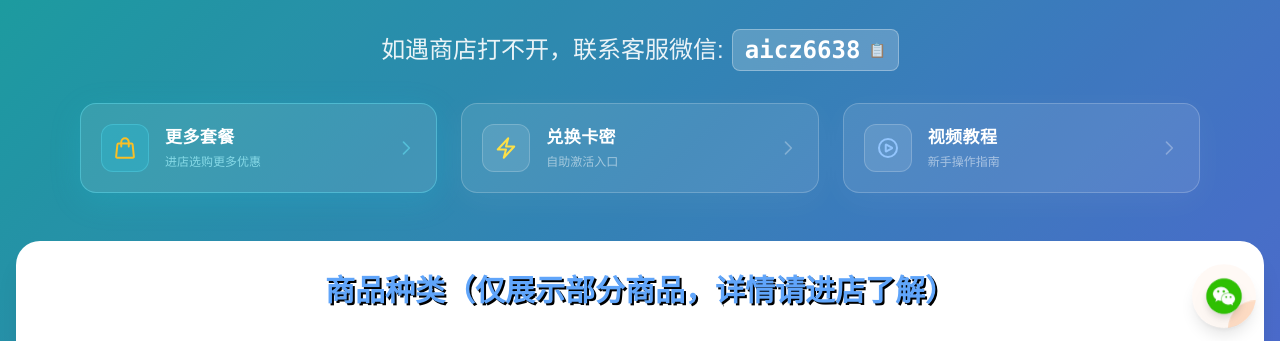
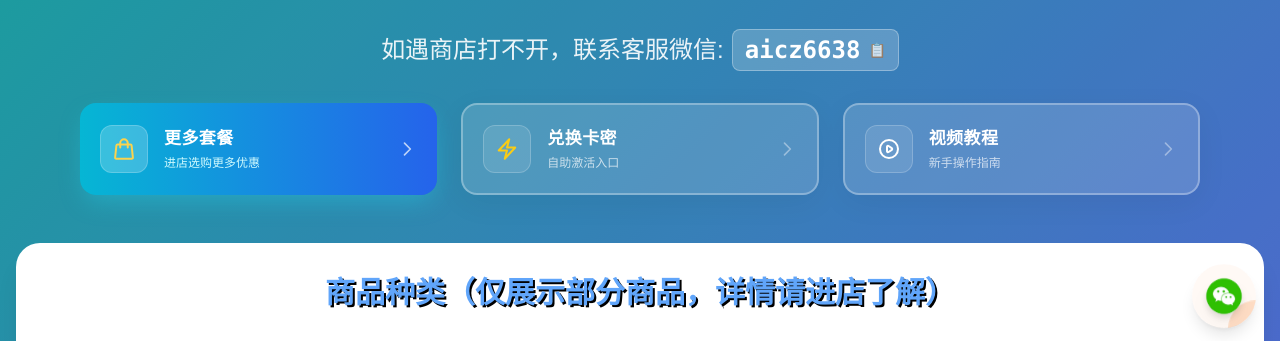
Before and after one commit to ztf6638-ui/gptchongzhi.net, a plain HTML site: page index.html in a window 1280 px wide. Shown: the part 443-784 px from the top of the page. Drawn offline with Linux system fonts and the light colour scheme; a script that the page names is missing; a web font is replaced by a local one.

Commit message:
Update index.html
123

```diff
--- a/index.html
+++ b/index.html
@@ -228,61 +228,62 @@
             <div class="grid grid-cols-1 lg:grid-cols-3 gap-6 mb-12 w-full max-w-6xl mx-auto px-4 font-sans">
 
     <a href="https://fe.dtyuedan.cn/shop/L8V0BD2G" target="_blank"
-       class="group relative flex items-center justify-between p-5 rounded-2xl border border-cyan-300/40 bg-white/10 shadow-[0_8px_32px_rgba(34,211,238,0.15)] hover:bg-white/15 hover:border-cyan-300 hover:-translate-y-1 transition-all duration-300 backdrop-blur-md"
+       class="group relative flex items-center justify-between p-5 rounded-2xl bg-gradient-to-r from-cyan-500 to-blue-600 shadow-[0_10px_25px_-5px_rgba(34,211,238,0.4)] hover:shadow-[0_15px_30px_-5px_rgba(34,211,238,0.6)] hover:-translate-y-1 transition-all duration-300"
        onclick="trackEvent('purchase_click')">
         <div class="flex items-center gap-4">
-            <div class="flex items-center justify-center w-12 h-12 rounded-xl bg-cyan-400/20 border border-cyan-300/30 group-hover:scale-110 transition-transform">
-                <svg xmlns="http://www.w3.org/2000/svg" class="w-6 h-6 text-amber-400" fill="none" viewBox="0 0 24 24" stroke="currentColor" stroke-width="2">
+            <div class="flex items-center justify-center w-12 h-12 rounded-xl bg-white/20 border border-white/20 group-hover:scale-110 transition-transform">
+                <svg xmlns="http://www.w3.org/2000/svg" class="w-6 h-6 text-amber-300" fill="none" viewBox="0 0 24 24" stroke="currentColor" stroke-width="2">
                     <path stroke-linecap="round" stroke-linejoin="round" d="M15.75 10.5V6a3.75 3.75 0 10-7.5 0v4.5m11.356-1.993l1.263 12c.07.665-.45 1.243-1.119 1.243H4.25a1.125 1.125 0 01-1.12-1.243l1.264-12A1.125 1.125 0 015.513 7.5h12.974c.576 0 1.059.435 1.119 1.007z" />
                 </svg>
             </div>
             <div class="text-left">
                 <p class="text-[17px] font-bold text-white tracking-wide">更多套餐</p>
-                <p class="text-[12px] text-cyan-200/70 font-medium mt-0.5">进店选购更多优惠</p>
+                <p class="text-[12px] text-cyan-100 font-medium mt-0.5">进店选购更多优惠</p>
             </div>
         </div>
-        <svg xmlns="http://www.w3.org/2000/svg" class="h-5 w-5 text-cyan-300/50 group-hover:text-cyan-300 group-hover:translate-x-1 transition-all" fill="none" viewBox="0 0 24 24" stroke="currentColor" stroke-width="2">
+        <svg xmlns="http://www.w3.org/2000/svg" class="h-5 w-5 text-white/70 group-hover:text-white group-hover:translate-x-1 transition-all" fill="none" viewBox="0 0 24 24" stroke="currentColor" stroke-width="2">
             <path stroke-linecap="round" stroke-linejoin="round" d="M9 5l7 7-7 7" />
         </svg>
     </a>
 
     <a href="https://plus.aicheap.vip/" target="_blank"
-       class="group relative flex items-center justify-between p-5 rounded-2xl border border-white/20 bg-white/10 shadow-[0_8px_32px_rgba(255,255,255,0.05)] hover:bg-white/20 hover:border-white/50 hover:-translate-y-1 transition-all duration-300 backdrop-blur-md"
+       class="group relative flex items-center justify-between p-5 rounded-2xl border-2 border-white/30 bg-white/15 shadow-[0_8px_32px_rgba(0,0,0,0.05)] hover:bg-white/25 hover:border-white/60 hover:-translate-y-1 transition-all duration-300 backdrop-blur-md"
        onclick="trackEvent('recharge_click')">
         <div class="flex items-center gap-4">
             <div class="flex items-center justify-center w-12 h-12 rounded-xl bg-white/10 border border-white/20 group-hover:scale-110 transition-transform">
-                <svg xmlns="http://www.w3.org/2000/svg" class="w-6 h-6 text-yellow-300" fill="none" viewBox="0 0 24 24" stroke="currentColor" stroke-width="2">
+                <svg xmlns="http://www.w3.org/2000/svg" class="w-6 h-6 text-yellow-400" fill="none" viewBox="0 0 24 24" stroke="currentColor" stroke-width="2">
                     <path stroke-linecap="round" stroke-linejoin="round" d="M3.75 13.5l10.5-11.25L12 10.5h8.25L9.75 21.75 12 13.5H3.75z" />
                 </svg>
             </div>
             <div class="text-left">
                 <p class="text-[17px] font-bold text-white tracking-wide">兑换卡密</p>
-                <p class="text-[12px] text-white/50 font-medium mt-0.5">自助激活入口</p>
+                <p class="text-[12px] text-white/70 font-medium mt-0.5">自助激活入口</p>
             </div>
         </div>
-        <svg xmlns="http://www.w3.org/2000/svg" class="h-5 w-5 text-white/30 group-hover:text-white group-hover:translate-x-1 transition-all" fill="none" viewBox="0 0 24 24" stroke="currentColor" stroke-width="2">
+        <svg xmlns="http://www.w3.org/2000/svg" class="h-5 w-5 text-white/40 group-hover:text-white group-hover:translate-x-1 transition-all" fill="none" viewBox="0 0 24 24" stroke="currentColor" stroke-width="2">
             <path stroke-linecap="round" stroke-linejoin="round" d="M9 5l7 7-7 7" />
         </svg>
     </a>
 
-    <button onclick="openVideoModal()"
-            class="group relative flex items-center justify-between p-5 rounded-2xl border border-white/20 bg-white/10 shadow-[0_8px_32px_rgba(255,255,255,0.05)] hover:bg-white/20 hover:border-white/50 hover:-translate-y-1 transition-all duration-300 backdrop-blur-md">
+    <a href="#"
+       class="group relative flex items-center justify-between p-5 rounded-2xl border-2 border-white/30 bg-white/15 shadow-[0_8px_32px_rgba(0,0,0,0.05)] hover:bg-white/25 hover:border-white/60 hover:-translate-y-1 transition-all duration-300 backdrop-blur-md">
         <div class="flex items-center gap-4">
             <div class="flex items-center justify-center w-12 h-12 rounded-xl bg-white/10 border border-white/20 group-hover:scale-110 transition-transform">
-                <svg xmlns="http://www.w3.org/2000/svg" class="w-6 h-6 text-blue-300" fill="none" viewBox="0 0 24 24" stroke="currentColor" stroke-width="2">
+                <svg xmlns="http://www.w3.org/2000/xl" class="w-6 h-6 text-white" fill="none" viewBox="0 0 24 24" stroke="currentColor" stroke-width="2">
+                    <path stroke-linecap="round" stroke-linejoin="round" d="M14.752 11.168l-3.197-2.132A1 1 0 0010 9.87v4.263a1 1 0 001.555.832l3.197-2.132a1 1 0 000-1.664z" />
                     <path stroke-linecap="round" stroke-linejoin="round" d="M21 12a9 9 0 11-18 0 9 9 0 0118 0z" />
-                    <path stroke-linecap="round" stroke-linejoin="round" d="M15.91 11.672a.375.375 0 010 .656l-5.603 3.113a.375.375 0 01-.557-.328V8.887c0-.286.307-.466.557-.327l5.603 3.112z" />
                 </svg>
             </div>
             <div class="text-left">
                 <p class="text-[17px] font-bold text-white tracking-wide">视频教程</p>
-                <p class="text-[12px] text-white/50 font-medium mt-0.5">新手操作指南</p>
+                <p class="text-[12px] text-white/70 font-medium mt-0.5">新手操作指南</p>
             </div>
         </div>
-        <svg xmlns="http://www.w3.org/2000/svg" class="h-5 w-5 text-white/30 group-hover:text-white group-hover:translate-x-1 transition-all" fill="none" viewBox="0 0 24 24" stroke="currentColor" stroke-width="2">
+        <svg xmlns="http://www.w3.org/2000/svg" class="h-5 w-5 text-white/40 group-hover:text-white group-hover:translate-x-1 transition-all" fill="none" viewBox="0 0 24 24" stroke="currentColor" stroke-width="2">
             <path stroke-linecap="round" stroke-linejoin="round" d="M9 5l7 7-7 7" />
         </svg>
-    </button>
+    </a>
+
 </div>
 
             <!-- 价格对比 -->
```
